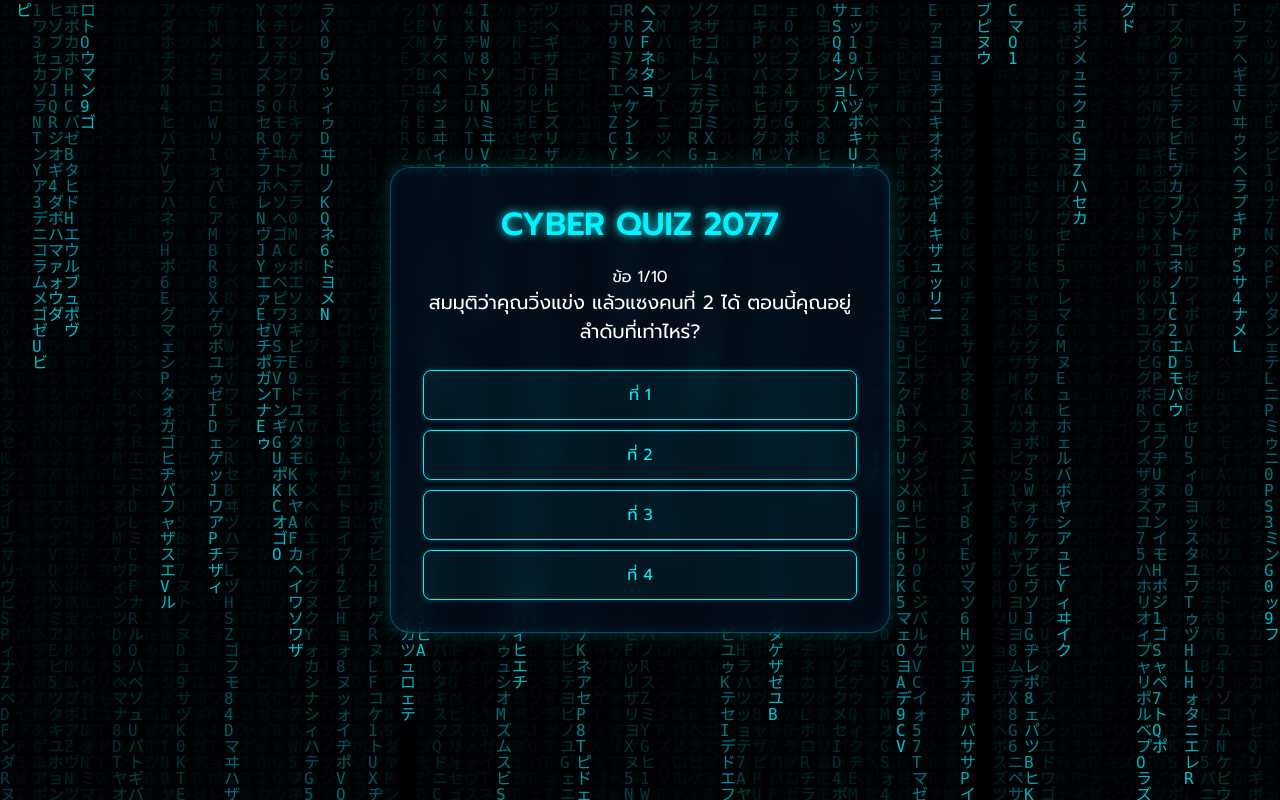
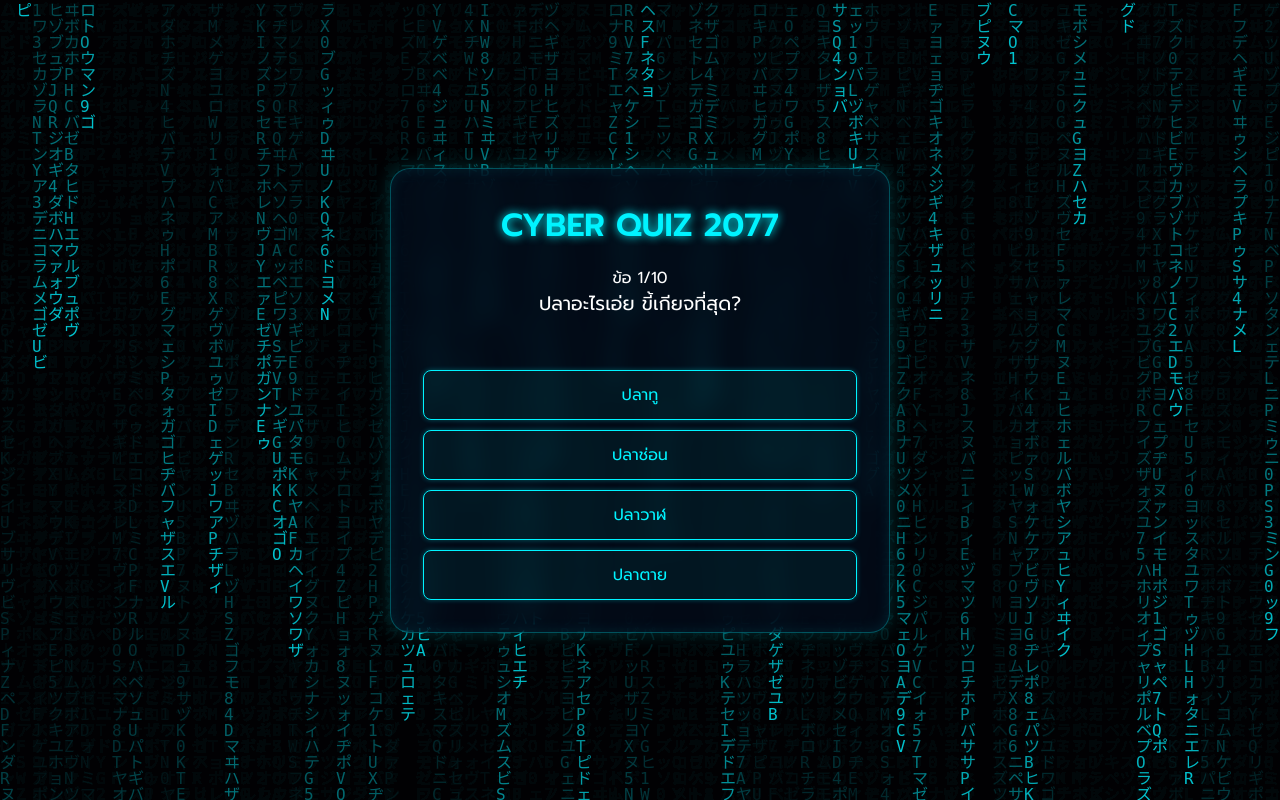
Before and after one commit to Lunarisssss/Kwm, a Flask app: page / in a window 1280 px wide. Run offline with Flask 3, Linux system fonts and the light colour scheme.

Commit message:
Add files via upload

```diff
--- a/templates/index.html
+++ b/templates/index.html
@@ -10,16 +10,21 @@
         * { box-sizing: border-box; margin: 0; padding: 0; font-family: 'Prompt', sans-serif; user-select: none; }
         body { background-color: var(--dark-bg); color: #fff; overflow: hidden; display: flex; justify-content: center; align-items: center; min-height: 100vh; }
         canvas { position: fixed; top: 0; left: 0; z-index: -1; opacity: 0.8; }
+
         .glass-panel { background: rgba(5, 15, 35, 0.55); backdrop-filter: blur(12px); -webkit-backdrop-filter: blur(12px); border: 1px solid rgba(0, 243, 255, 0.3); box-shadow: 0 0 20px rgba(0, 243, 255, 0.2), inset 0 0 15px rgba(0, 243, 255, 0.1); border-radius: 20px; padding: 2rem; width: 90%; max-width: 500px; text-align: center; position: relative; z-index: 1; transition: all 0.3s ease; }
         h1, h2 { color: var(--neon-blue); text-shadow: 0 0 10px var(--neon-blue); margin-bottom: 1rem; }
         .question-text { font-size: 1.2rem; margin-bottom: 1.5rem; line-height: 1.5; min-height: 3.5rem; }
         .options { display: flex; flex-direction: column; gap: 10px; }
-        .btn-neon { background: rgba(0, 243, 255, 0.05); color: var(--neon-blue); border: 1px solid var(--neon-blue); padding: 12px 20px; font-size: 1rem; border-radius: 8px; cursor: pointer; transition: all 0.3s ease; box-shadow: 0 0 5px rgba(0, 243, 255, 0.3); }
+
+        .btn-neon { background: rgba(0, 243, 255, 0.05); color: var(--neon-blue); border: 1px solid var(--neon-blue); padding: 12px 20px; font-size: 1rem; border-radius: 8px; cursor: pointer; transition: all 0.3s ease; box-shadow: 0 0 5px rgba(0, 243, 255, 0.3); display: block; text-decoration: none; }
         .btn-neon:hover { background: var(--neon-blue); color: #000; box-shadow: 0 0 15px var(--neon-blue), 0 0 30px var(--neon-blue); font-weight: 600; }
+
+        .btn-youtube { background: rgba(255, 0, 0, 0.1); color: #ff4d4d; border: 1px solid #ff4d4d; margin-bottom: 1.5rem; box-shadow: 0 0 5px rgba(255, 0, 0, 0.3); }
+        .btn-youtube:hover { background: #ff4d4d; color: #fff; box-shadow: 0 0 15px #ff4d4d, 0 0 30px #ff4d4d; }
+
         .hidden { display: none !important; }
-        .video-container { position: relative; padding-bottom: 56.25%; height: 0; overflow: hidden; border-radius: 10px; margin-bottom: 1.5rem; border: 1px solid var(--neon-blue); box-shadow: 0 0 15px var(--neon-blue); }
-        .video-container iframe { position: absolute; top: 0; left: 0; width: 100%; height: 100%; }
         .score-text { font-size: 1.5rem; margin-bottom: 1rem; color: #fff; }
+
         @media (max-width: 480px) { .glass-panel { padding: 1.5rem; } .question-text { font-size: 1.1rem; } .btn-neon { padding: 10px 15px; font-size: 0.95rem; } }
     </style>
 </head>
@@ -31,13 +36,17 @@
         <p class="question-text" id="question">กำลังโหลดคำถาม...</p>
         <div class="options" id="options"></div>
     </div>
+
     <div class="glass-panel hidden" id="reward-container">
         <h2>✨ SECRET REWARD ✨</h2>
         <div class="score-text">คุณตอบถูก <span id="final-score" style="color: var(--neon-blue); font-weight: bold;">0</span>/10 ข้อ</div>
-        <p id="reward-message" style="margin-bottom: 1rem; font-size: 0.9rem; color: #ccc;"></p>
-        <div class="video-container">
-            <iframe id="reward-video" src="" frameborder="0" allow="accelerometer; autoplay; clipboard-write; encrypted-media; gyroscope; picture-in-picture" allowfullscreen></iframe>
-        </div>
+        <p id="reward-message" style="margin-bottom: 1.5rem; font-size: 0.9rem; color: #ccc;"></p>
+
+        <!-- ปุ่มกดไป YouTube -->
+        <a id="reward-link" href="#" target="_blank" class="btn-neon btn-youtube">
+            ▶️ กดรับของรางวัลที่นี่ (ไปที่ YouTube)
+        </a>
+
         <button class="btn-neon" onclick="restartQuiz()" style="width: 100%;">🔄 เล่นใหม่อีกครั้ง</button>
     </div>
 
@@ -66,23 +75,25 @@
         setInterval(drawMatrix, 30);
         window.addEventListener('resize', () => { canvas.width = window.innerWidth; canvas.height = window.innerHeight; });
 
+        // คำถามหมวดสัตว์
         const quizData = [
-            { question: "สมมุติว่าคุณวิ่งแข่ง แล้วแซงคนที่ 2 ได้ ตอนนี้คุณอยู่ลำดับที่เท่าไหร่?", options: ["ที่ 1", "ที่ 2", "ที่ 3", "ที่ 4"], answer: 1 },
-            { question: "เดือนอะไรมี 32 วัน?", options: ["เดือนกุมภาพันธ์", "เดือนลงท้ายด้วยคม", "เดือนชนเดือน", "เดือนหน้า"], answer: 2 },
-            { question: "ปลาอะไรสองตัว 20?", options: ["ปลาทู", "ปลาดุก", "ปลาไหล", "ปลาซาว"], answer: 3 },
-            { question: "ทอดหมูยังไงไม่ให้ติดกระทะ?", options: ["ใส่น้ำมันเยอะๆ", "ทอดในหม้อ", "ใช้ไฟอ่อนๆ", "ใช้กระทะเทฟลอน"], answer: 1 },
-            { question: "เกาะอะไรมีเสาไฟฟ้าเยอะที่สุด?", options: ["เกาะสมุย", "เกาะล้าน", "เกาะกลางถนน", "เกาะช้าง"], answer: 2 },
-            { question: "นกอะไร ปากอยู่ใต้เท้า ปีกก็อยู่ใต้เท้า?", options: ["นกกระจอกเทศ", "นกเพนกวิน", "นกแก้ว", "นกถูกเหยียบ"], answer: 3 },
-            { question: "สัตว์อะไรเอ่ย ห้ามอ่านหนังสือ?", options: ["แกะ (ห้ามแกะอ่าน)", "สุนัข", "แมว", "นกฮูก"], answer: 0 },
-            { question: "รถอะไรยาวที่สุด?", options: ["รถไฟ", "รถพ่วง", "รถติด", "รถบรรทุก"], answer: 2 },
-            { question: "อะไรเอ่ย ยิ่งตัด ยิ่งยาว?", options: ["เส้นผม", "ถนน", "เล็บ", "เชือก"], answer: 1 },
-            { question: "โรคอะไรถูกที่สุด?", options: ["โรคทรัพย์จาง", "โรคติดต่อ", "โรคหอบ (หอบบาทเดียว)", "โรคระบาด"], answer: 2 }
+            { question: "ปลาอะไรเอ่ย ขี้เกียจที่สุด?", options: ["ปลาทู", "ปลาช่อน", "ปลาวาฬ", "ปลาตาย"], answer: 2 },
+            { question: "เต่าอะไรเอ่ย ว่ายน้ำไม่ได้?", options: ["เต่าตนุ", "เต่าเหยียบโลก", "เต่าทะเล", "เต่ามะเฟือง"], answer: 1 },
+            { question: "ปลาอะไรเอ่ย เป็นสุภาพบุรุษ?", options: ["ปลาทอง", "ปลาคาร์ฟ", "ปลาช่อน", "ปลาไหล"], answer: 1 },
+            { question: "หมาอะไรเอ่ย ตีไม่ได้เด็ดขาด?", options: ["หมาพิทบูล", "หมาบ้า", "หมาตำรวจ", "หมาของแม่"], answer: 2 },
+            { question: "มดอะไรเอ่ย ตัวใหญ่กว่า 'มดเอ็กซ์'?", options: ["มดดำ", "มดแดง", "มดเอ็กซ์แอล", "มดตะนอย"], answer: 2 },
+            { question: "ไก่อะไรเอ่ย เป็นฆาตกร?", options: ["ไก่ชน", "ไก่งวง", "ไก่อบฟาง", "ไก่จิกเด็กตายบนปากโอ่ง"], answer: 3 },
+            { question: "ปลาอะไรเอ่ย สองตัวยี่สิบ?", options: ["ปลาทู", "ปลาซาว", "ปลาดุก", "ปลาไหล"], answer: 1 },
+            { question: "กุ้งอะไรเอ่ย ร้องเพลงลิเกได้?", options: ["กุ้งแม่น้ำ", "กุ้ง สุธิราช", "กุ้งแช่น้ำปลา", "กุ้งแห้ง"], answer: 1 },
+            { question: "หอยอะไรเอ่ย ไม่มีเปลือก?", options: ["หอยทาก", "หอยแครง", "หอยหลอด", "หอยที่แกะแล้ว"], answer: 3 },
+            { question: "ม้าอะไรเอ่ย มีสีแดง?", options: ["ม้าลาย", "ม้าดม", "ม้าเขือเทศ", "ม้ากระทืบโรง"], answer: 2 }
         ];
 
         let currentQuestionIndex = 0, score = 0;
         const quizContainer = document.getElementById('quiz-container'), rewardContainer = document.getElementById('reward-container');
         const questionEl = document.getElementById('question'), optionsEl = document.getElementById('options');
-        const currentQNumEl = document.getElementById('current-q-num'), rewardVideo = document.getElementById('reward-video');
+        const currentQNumEl = document.getElementById('current-q-num');
+        const rewardLink = document.getElementById('reward-link');
         const finalScoreEl = document.getElementById('final-score'), rewardMessageEl = document.getElementById('reward-message');
 
         function loadQuestion() {
@@ -110,18 +121,21 @@
             quizContainer.classList.add('hidden');
             rewardContainer.classList.remove('hidden');
             finalScoreEl.innerText = score;
+
+            // เช็คคะแนนแล้วเปลี่ยนลิ้งก์ให้ตรงตามเงื่อนไข
             if (score <= 5) {
                 rewardMessageEl.innerText = "โดนแกงไปหลายข้อล่ะสิ! รับรางวัลปลอบใจไปเลย";
-                rewardVideo.src = "https://www.youtube.com/embed/ZAuyuR_c_BU?autoplay=1";
+                rewardLink.href = "https://youtube.com/shorts/WmAMWFVm6Ro?si=k0aKt12gvUd-Ve-1";
             } else {
                 rewardMessageEl.innerText = "เซียนความกวน! รับรางวัลระดับเทพไปเลย";
-                rewardVideo.src = "https://www.youtube.com/embed/RuN9wp3gAqA?autoplay=1";
+                rewardLink.href = "https://youtu.be/uOk0EgEYDvo?si=UeG-F9RlLotIabLj";
             }
         }
 
         function restartQuiz() {
-            score = 0; currentQuestionIndex = 0; rewardVideo.src = "";
-            rewardContainer.classList.add('hidden'); quizContainer.classList.remove('hidden');
+            score = 0; currentQuestionIndex = 0;
+            rewardContainer.classList.add('hidden');
+            quizContainer.classList.remove('hidden');
             loadQuestion();
         }
         loadQuestion();
```
